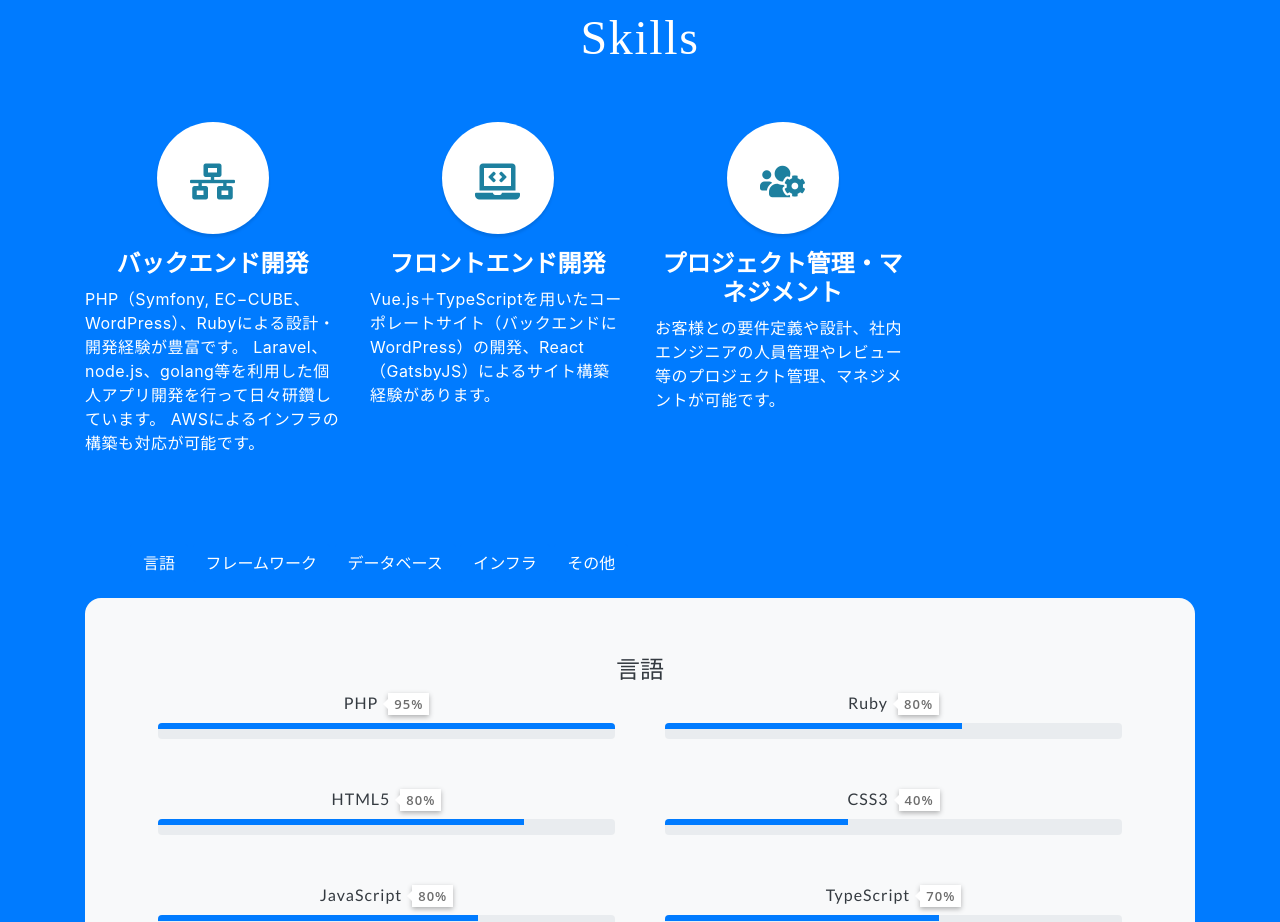
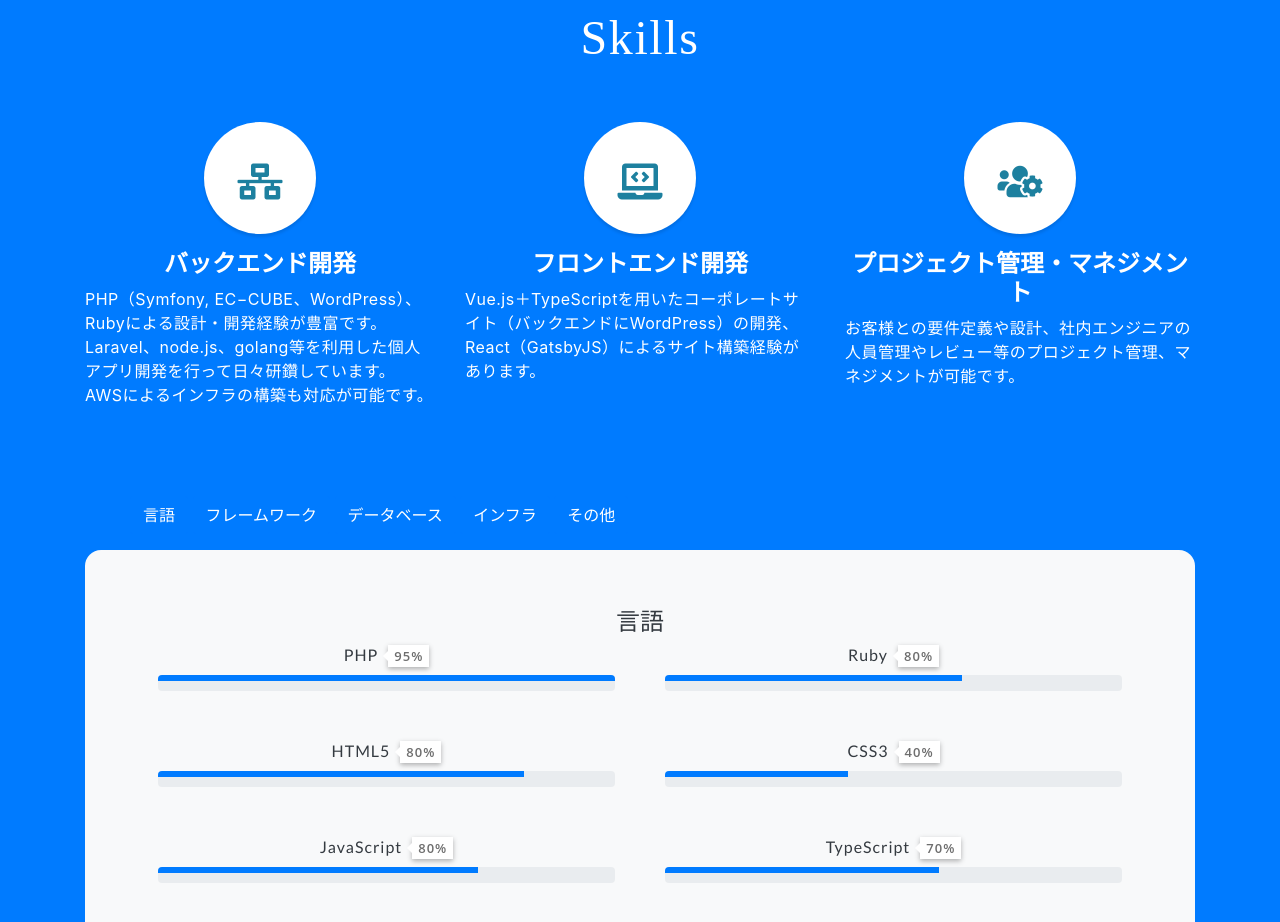
Before and after one commit to yusukeito58/yusukeito58.github.io, a website with bundled scripts: page index.html in a window 1280 px wide. Shown: the part 1460-2382 px from the top of the page. Built offline with nearby package versions, Linux system fonts and the light colour scheme.

Commit message:
Update skill layout

```diff
--- a/index.html
+++ b/index.html
@@ -165,7 +165,7 @@
           <h2 class="mb-5">Skills</h2>
         </div>
         <div class="row">
-          <div class="col-lg-3 col-md-6 my-3">
+          <div class="col-lg-4 col-md-6 my-3">
             <span class="service-icon rounded-circle mx-auto mb-3">
               <i class="fas fa-network-wired"></i>
             </span>
@@ -176,7 +176,7 @@
               AWSによるインフラの構築も対応が可能です。
             </p>
           </div>
-          <div class="col-lg-3 col-md-6 my-3 mb-lg-0">
+          <div class="col-lg-4 col-md-6 my-3 mb-lg-0">
             <span class="service-icon rounded-circle mx-auto mb-3">
               <i class="fas fa-laptop-code"></i>
             </span>
@@ -185,7 +185,7 @@
               Vue.js＋TypeScriptを用いたコーポレートサイト（バックエンドにWordPress）の開発、React（GatsbyJS）によるサイト構築経験があります。
             </p>
           </div>
-          <div class="col-lg-3 col-md-6 my-3 mb-lg-0">
+          <div class="col-lg-4 col-md-6 my-3 mb-lg-0">
             <span class="service-icon rounded-circle mx-auto mb-3">
               <i class="fas fa-users-cog"></i>
             </span>
```
